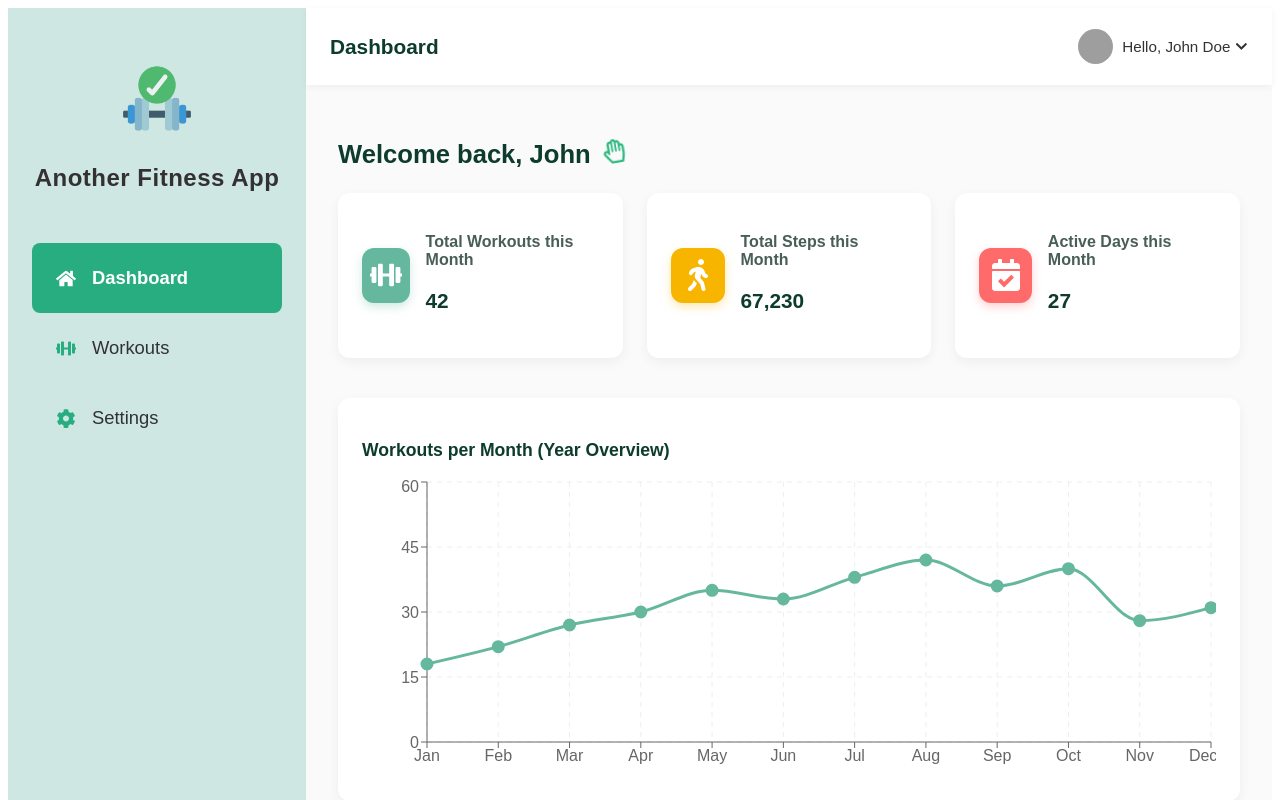
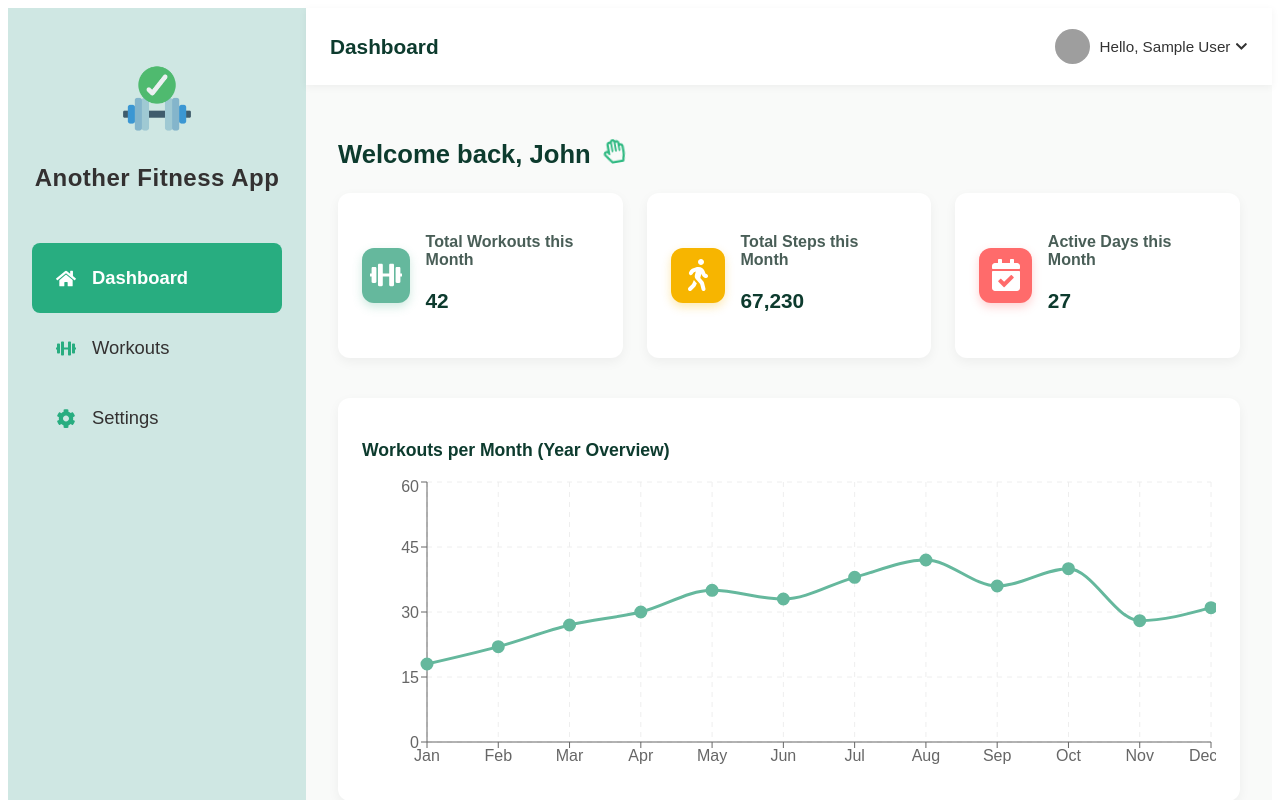
Before and after one commit to ACodes3/fitness-project, a React (Vite) app in the folder client/: page / in a window 1280 px wide. Shown: the top 800 px of the page. Built offline with nearby package versions, Linux system fonts and the light colour scheme; sample sign-in values are in the browser's storage; grey boxes are pictures that could not be loaded.

Commit message:
topbar user display

```diff
--- a/client/src/component/Topbar.jsx
+++ b/client/src/component/Topbar.jsx
@@ -6,19 +6,27 @@ import userIcon from "../assets/user-account.png";
 
 const Topbar = () => {
   const [isOpen, setIsOpen] = useState(false);
+  const [user, setUser] = useState(null);
   const dropdownRef = useRef(null);
   const navigate = useNavigate();
+
+  useEffect(() => {
+    // 🔹 Load user info from localStorage on mount
+    const storedUser = JSON.parse(localStorage.getItem("user"));
+    if (storedUser) {
+      setUser(storedUser);
+    }
+  }, []);
 
   const toggleDropdown = () => setIsOpen((prev) => !prev);
 
   const handleLogout = () => {
     localStorage.removeItem("token");
     localStorage.removeItem("user");
-    navigate("/login"); // Redirect back to login page
+    navigate("/login");
   };
 
   const handleProfile = () => {
-    console.log("Profile clicked");
     navigate("/profile");
   };
 
@@ -39,9 +47,13 @@ const Topbar = () => {
 
       <div className="topbar-profile" ref={dropdownRef}>
         <div className="profile-info" onClick={toggleDropdown}>
-          <img src={userIcon} alt="User" className="profile-img" />
+          <img
+            src={userIcon}
+            alt="User"
+            className="profile-img"
+          />
           <span className="profile-name">
-            Hello, John Doe
+            {user ? `Hello, ${user.name}` : "Hello, User"}
             <FaChevronDown
               className={`dropdown-icon ${isOpen ? "open" : ""}`}
             />
```
